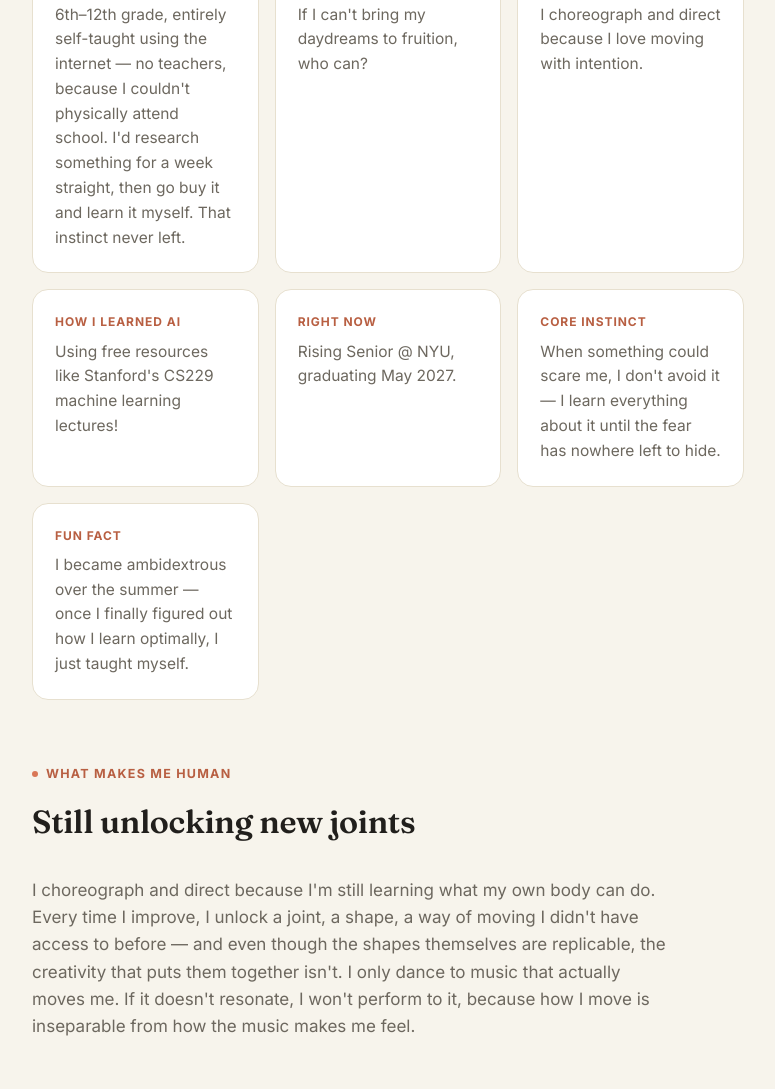
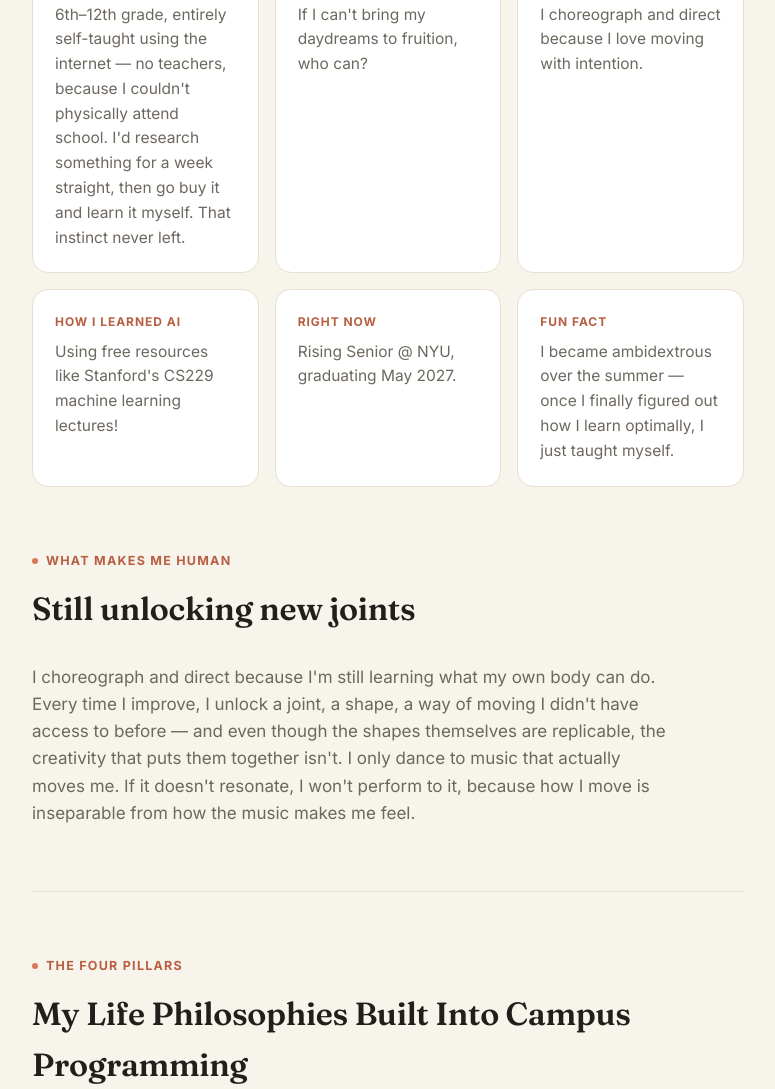
Before and after one commit to charicehuang/claudesite, a plain HTML site: page index.html in a window 1280 px wide. Shown: the part 981-2070 px from the top of the page, without its empty margins (252-1027 px from the left). Drawn offline with Linux system fonts and the light colour scheme.

Commit message:
Remove the Core Instinct card from the Why me section.
Co-authored-by: Cursor <cursoragent@cursor.com>

```diff
--- a/index.html
+++ b/index.html
@@ -66,10 +66,6 @@
       <div class="card">
         <div class="label">Right now</div>
         <p class="desc">Rising Senior @ NYU, graduating May 2027.</p>
-      </div>
-      <div class="card">
-        <div class="label">Core instinct</div>
-        <p class="desc">When something could scare me, I don't avoid it &mdash; I learn everything about it until the fear has nowhere left to hide.</p>
       </div>
       <div class="card">
         <div class="label">Fun fact</div>
```
